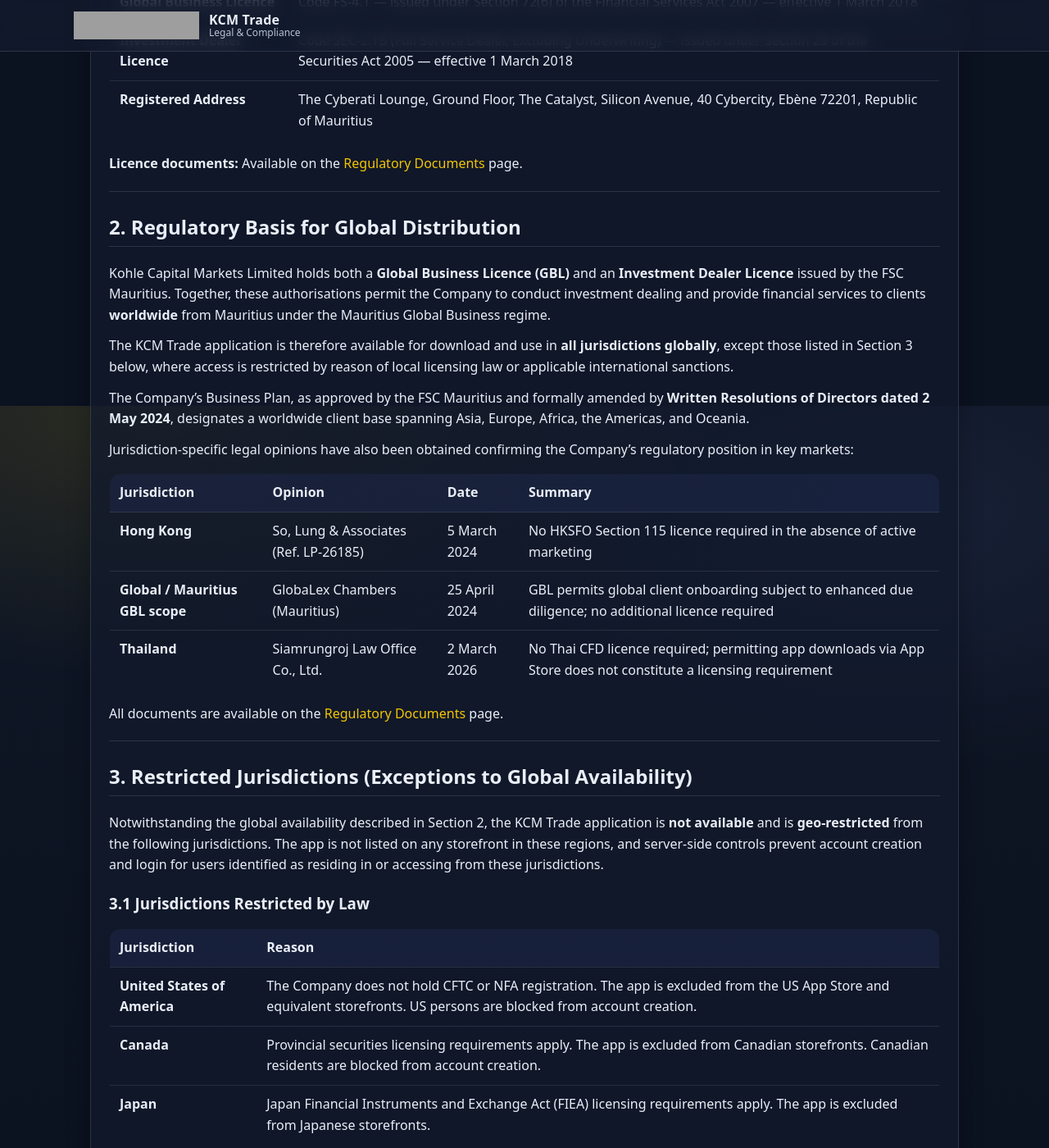
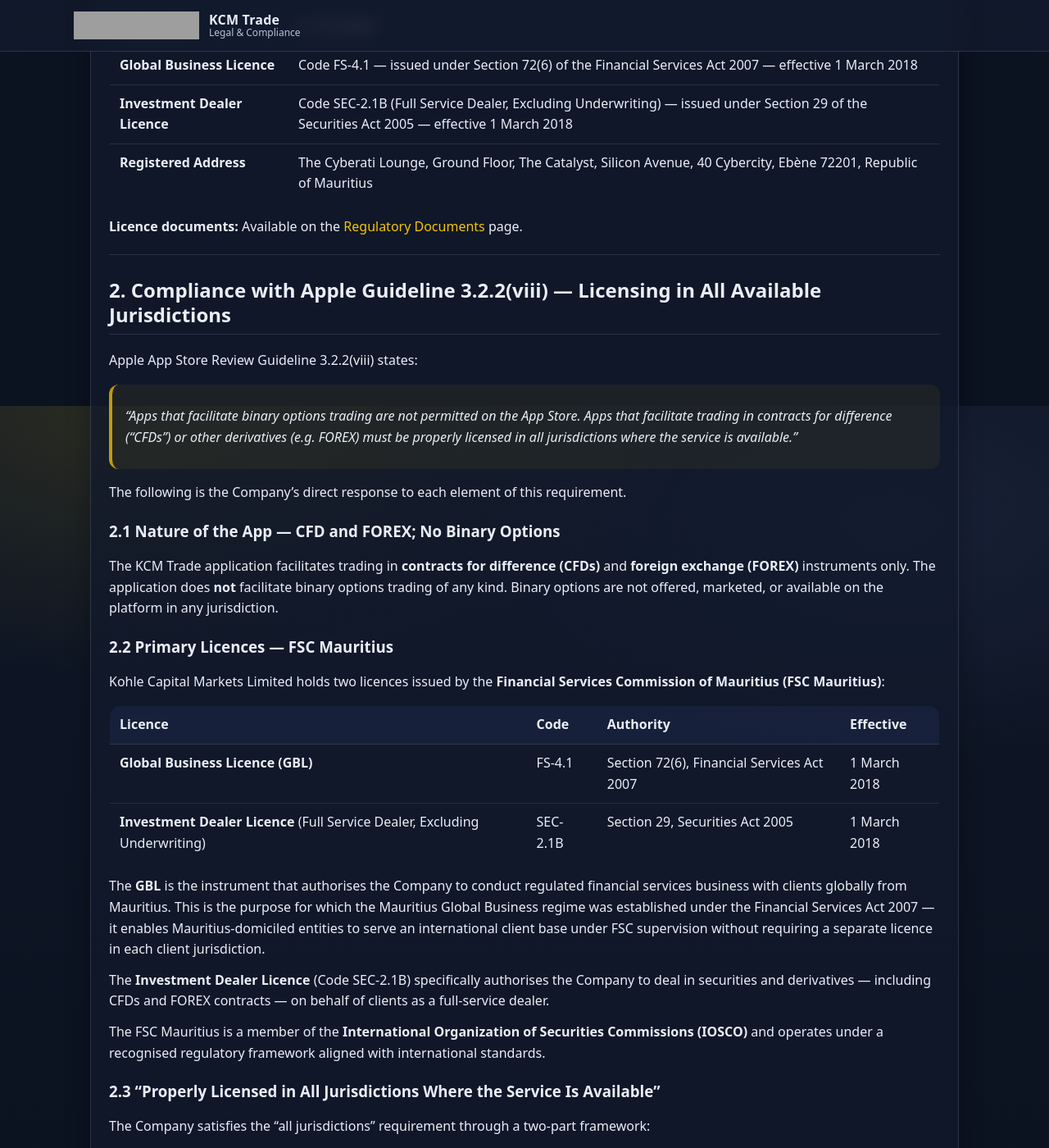
Before and after one commit to KCM-Trade/kcmtrade-legal, a Jekyll site: the page built from jurisdictional-availability.md, in a window 1280 px wide and 1400 px high, scrolled down 905 px. Shown: the whole window at 82% size. Built offline with Jekyll 4.4.1, drawn with Linux system fonts in a browser that asks for light colours; some of the changed text lies outside the part shown; grey boxes are pictures that could not be loaded.

Commit message:
Update jurisdictional-availability.md

```diff
--- a/jurisdictional-availability.md
+++ b/jurisdictional-availability.md
@@ -1,11 +1,11 @@
 ---
 layout: default
 title: Jurisdictional Availability — KCM Trade
-last_updated: 5 May 2026
+last_updated: 6 May 2026
 ---
 
 > **For Platform Reviewers (Apple App Store, Google Play Store, Huawei AppGallery):**
-> This page provides documentary evidence of the regulatory basis under which the KCM Trade application is distributed, the jurisdictions where the app is available, and the jurisdictions where it is explicitly restricted. It is intended to respond to platform review inquiries including **Apple Guideline 3.2.2(viii)** and equivalent policies on other platforms.
+> This page provides documentary evidence of the regulatory basis under which the KCM Trade application is distributed, the jurisdictions where the app is available, and the jurisdictions where it is explicitly restricted. It directly addresses **Apple App Store Review Guideline 3.2.2(viii)**, which requires that apps facilitating CFD or FOREX trading "must be properly licensed in all jurisdictions where the service is available." The Company satisfies this requirement through its FSC Mauritius Global Business Licence and Investment Dealer Licence, supported by independent legal opinions, and through geo-restriction of all jurisdictions where those licences do not apply.
 
 ---
 
@@ -26,23 +26,68 @@ last_updated: 5 May 2026
 
 ---
 
-## 2. Regulatory Basis for Global Distribution
+## 2. Compliance with Apple Guideline 3.2.2(viii) — Licensing in All Available Jurisdictions
 
-Kohle Capital Markets Limited holds both a **Global Business Licence (GBL)** and an **Investment Dealer Licence** issued by the FSC Mauritius. Together, these authorisations permit the Company to conduct investment dealing and provide financial services to clients **worldwide** from Mauritius under the Mauritius Global Business regime.
+Apple App Store Review Guideline 3.2.2(viii) states:
 
-The KCM Trade application is therefore available for download and use in **all jurisdictions globally**, except those listed in Section 3 below, where access is restricted by reason of local licensing law or applicable international sanctions.
+> *"Apps that facilitate binary options trading are not permitted on the App Store. Apps that facilitate trading in contracts for difference ("CFDs") or other derivatives (e.g. FOREX) must be properly licensed in all jurisdictions where the service is available."*
 
-The Company's Business Plan, as approved by the FSC Mauritius and formally amended by **Written Resolutions of Directors dated 2 May 2024**, designates a worldwide client base spanning Asia, Europe, Africa, the Americas, and Oceania.
+The following is the Company's direct response to each element of this requirement.
 
-Jurisdiction-specific legal opinions have also been obtained confirming the Company's regulatory position in key markets:
+### 2.1 Nature of the App — CFD and FOREX; No Binary Options
 
-| Jurisdiction | Opinion | Date | Summary |
+The KCM Trade application facilitates trading in **contracts for difference (CFDs)** and **foreign exchange (FOREX)** instruments only. The application does **not** facilitate binary options trading of any kind. Binary options are not offered, marketed, or available on the platform in any jurisdiction.
+
+### 2.2 Primary Licences — FSC Mauritius
+
+Kohle Capital Markets Limited holds two licences issued by the **Financial Services Commission of Mauritius (FSC Mauritius)**:
+
+| Licence | Code | Authority | Effective |
 |---|---|---|---|
-| **Hong Kong** | So, Lung & Associates (Ref. LP-26185) | 5 March 2024 | No HKSFO Section 115 licence required in the absence of active marketing |
-| **Global / Mauritius GBL scope** | GlobaLex Chambers (Mauritius) | 25 April 2024 | GBL permits global client onboarding subject to enhanced due diligence; no additional licence required |
-| **Thailand** | Siamrungroj Law Office Co., Ltd. | 2 March 2026 | No Thai CFD licence required; permitting app downloads via App Store does not constitute a licensing requirement |
+| **Global Business Licence (GBL)** | FS-4.1 | Section 72(6), Financial Services Act 2007 | 1 March 2018 |
+| **Investment Dealer Licence** (Full Service Dealer, Excluding Underwriting) | SEC-2.1B | Section 29, Securities Act 2005 | 1 March 2018 |
 
-All documents are available on the [Regulatory Documents]({{ '/regulatory-documents.html' | relative_url }}) page.
+The **GBL** is the instrument that authorises the Company to conduct regulated financial services business with clients globally from Mauritius. This is the purpose for which the Mauritius Global Business regime was established under the Financial Services Act 2007 — it enables Mauritius-domiciled entities to serve an international client base under FSC supervision without requiring a separate licence in each client jurisdiction.
+
+The **Investment Dealer Licence** (Code SEC-2.1B) specifically authorises the Company to deal in securities and derivatives — including CFDs and FOREX contracts — on behalf of clients as a full-service dealer.
+
+The FSC Mauritius is a member of the **International Organization of Securities Commissions (IOSCO)** and operates under a recognised regulatory framework aligned with international standards.
+
+### 2.3 "Properly Licensed in All Jurisdictions Where the Service Is Available"
+
+The Company satisfies the "all jurisdictions" requirement through a two-part framework:
+
+**Part A — Jurisdictions where the app IS available:**
+In every jurisdiction where the KCM Trade application is available for download and use, the Company operates under its FSC Mauritius GBL and Investment Dealer Licence. The GBL regime is specifically designed to authorise global financial services operations from Mauritius. In jurisdictions where the Company has additionally obtained independent legal opinions (see §2.4), those opinions provide express confirmation that no separate local licence is required.
+
+**Part B — Jurisdictions where the app is NOT available (geo-restricted):**
+The jurisdictions listed in Section 3 (Restricted Jurisdictions) are precisely those where the Company does not hold, or cannot rely on, a licence that is sufficient for local regulatory purposes (e.g. US — no CFTC/NFA registration; Canada — no provincial securities licence; Japan — no FIEA registration). The app is:
+- **Not listed** on the App Store, Google Play, or Huawei AppGallery in those jurisdictions (storefront-level exclusion); and
+- **Server-side blocked** — account registration and login are prevented for users whose IP geolocation, device locale, or declared country of residence corresponds to a restricted jurisdiction.
+
+This ensures that the app is **only available in jurisdictions where the Company is properly licensed**, and is **not available** in jurisdictions where it is not. The requirement of Guideline 3.2.2(viii) is therefore satisfied.
+
+### 2.4 Independent Legal Opinions
+
+To further evidence the Company's regulatory position in specific markets, independent legal opinions have been obtained from qualified local counsel:
+
+| Jurisdiction | Legal Counsel | Date | Conclusion |
+|---|---|---|---|
+| **Hong Kong** | So, Lung & Associates (Ref. LP-26185) | 5 March 2024 | No licence required under HK Securities and Futures Ordinance (SFO) Section 115 in the absence of active marketing directed at HK persons |
+| **Global / Mauritius GBL Scope** | GlobaLex Chambers (Mauritius) | 25 April 2024 | The GBL authorises global client onboarding from Mauritius; no additional local licence is required in non-restricted jurisdictions |
+| **Thailand** | Siamrungroj Law Office Co., Ltd. | 2 March 2026 | No Thai CFD licence required under current Thai law; making the app available via the App Store does not constitute a licensing trigger |
+
+All opinion documents are available on the [Regulatory Documents]({{ '/regulatory-documents.html' | relative_url }}) page.
+
+### 2.5 Summary
+
+| Requirement | How It Is Met |
+|---|---|
+| App facilitates CFDs/FOREX (not binary options) | Confirmed — CFD/FOREX only; binary options not offered |
+| Properly licensed | FSC Mauritius GBL (FS-4.1) + Investment Dealer Licence (SEC-2.1B) |
+| In all jurisdictions where available | GBL authorises global operations; jurisdictions requiring separate licences not held are geo-restricted and excluded from all storefronts |
+| Evidence of licensing | Licence documents publicly available; FSC register verifiable online |
+| Evidence of restrictions | Storefront exclusion + server-side access controls for all restricted jurisdictions |
 
 ---
 
```
